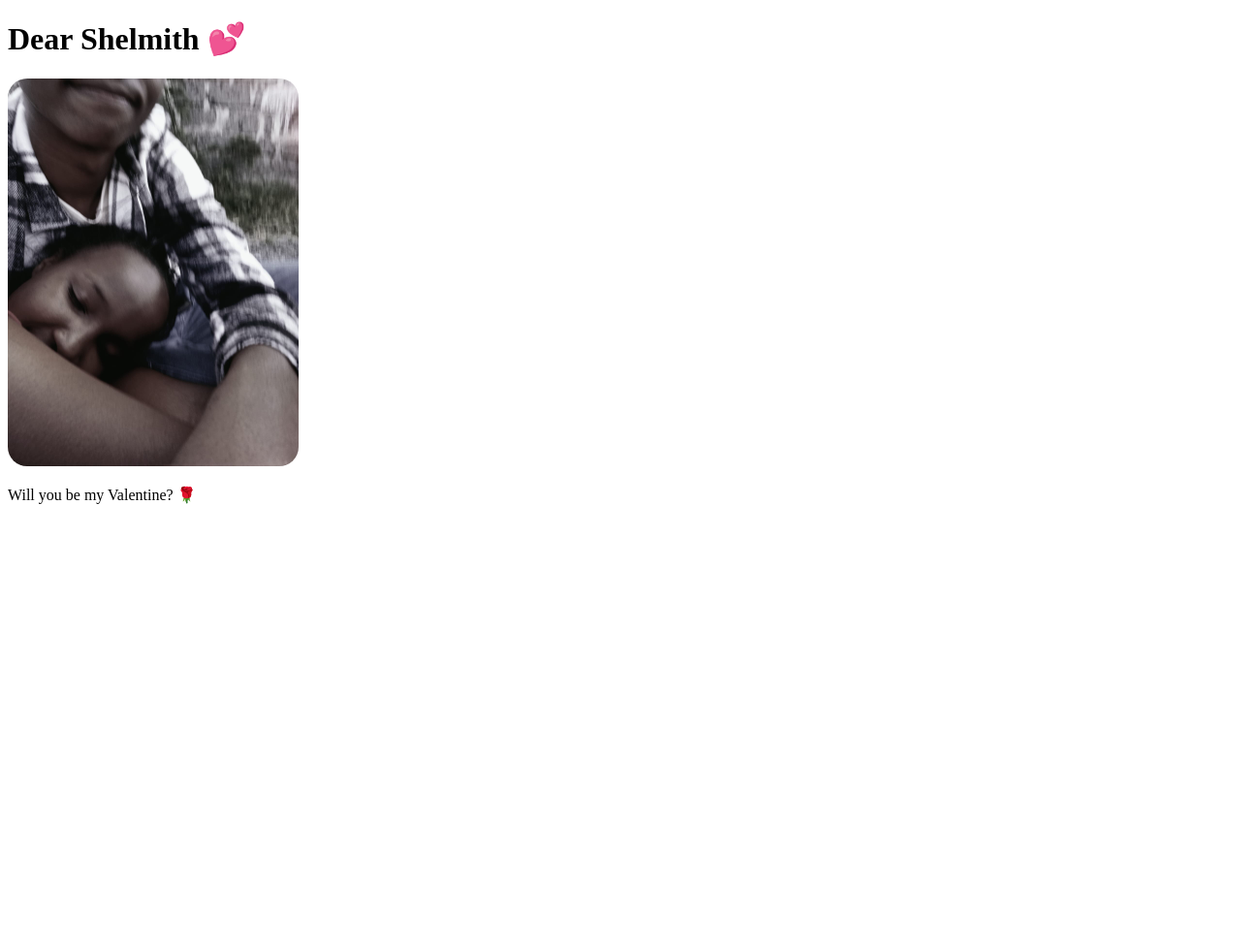
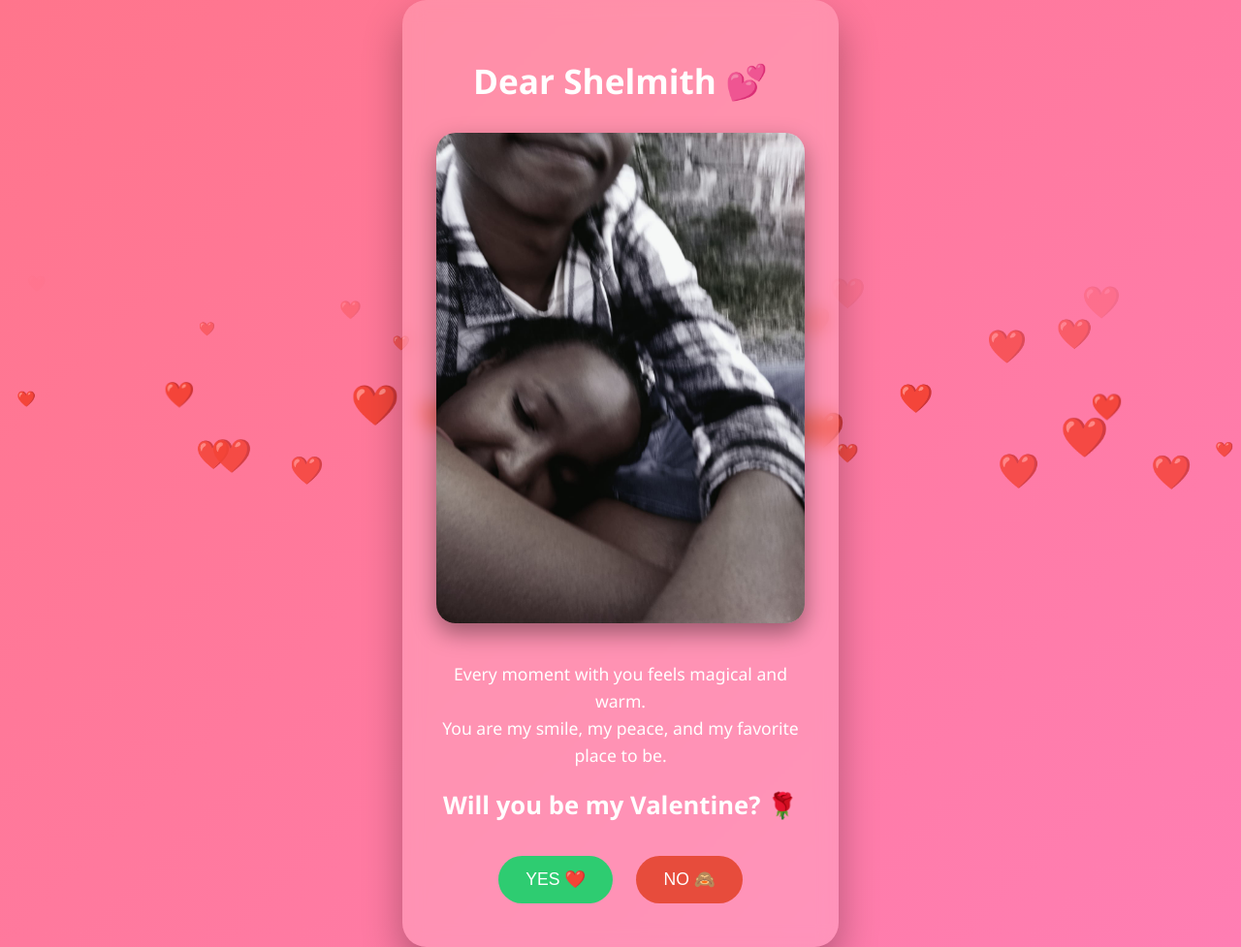
Before and after one commit to 30052025-del/For-my-love, a plain HTML site: page index.html in a window 1280 px wide. Shown: the whole page at 97% size. Before the commit the page ends 800 px from the top, so only its background shows below. Drawn offline with Linux system fonts and the light colour scheme.

Commit message:
Update index.html

```diff
--- a/index.html
+++ b/index.html
@@ -3,23 +3,142 @@
 <head>
   <meta charset="UTF-8">
   <title>Shelmith ❤️ Will You Be My Valentine?</title>
+  <style>
+    body {
+      margin: 0;
+      min-height: 100vh;
+      font-family: 'Segoe UI', sans-serif;
+      background: linear-gradient(135deg, #ff758c, #ff7eb3);
+      display: flex;
+      justify-content: center;
+      align-items: center;
+      overflow: hidden;
+      color: white;
+      position: relative;
+    }
+
+    .card {
+      background: rgba(255,255,255,0.18);
+      backdrop-filter: blur(10px);
+      border-radius: 25px;
+      padding: 35px;
+      max-width: 380px;
+      text-align: center;
+      box-shadow: 0 20px 40px rgba(0,0,0,0.3);
+      position: relative;
+      z-index: 2;
+    }
+
+    h1 { font-size: 2.2rem; margin-bottom: 15px; }
+    h2 { margin-top: 20px; font-size: 1.6rem; }
+    p { font-size: 1.1rem; line-height: 1.6; }
+
+    .photo {
+      width: 100%;
+      border-radius: 20px;
+      margin: 15px 0;
+      box-shadow: 0 10px 25px rgba(0,0,0,0.4);
+    }
+
+    .buttons { margin-top: 25px; }
+    button {
+      padding: 14px 28px;
+      border: none;
+      border-radius: 30px;
+      font-size: 1.1rem;
+      cursor: pointer;
+      margin: 10px;
+    }
+
+    #yesBtn { background: #2ecc71; color: white; }
+    #noBtn { background: #e74c3c; color: white; position: relative; }
+
+    .heart {
+      position: absolute;
+      font-size: 24px;
+      animation: floatUp 4s linear infinite;
+      opacity: 0.8;
+    }
+
+    @keyframes floatUp {
+      0% { transform: translateY(0) scale(1); opacity:0.8; }
+      50% { transform: translateY(-100px) scale(1.3); opacity:1; }
+      100% { transform: translateY(-200px) scale(1); opacity:0; }
+    }
+  </style>
 </head>
 <body>
-  <h1>Dear Shelmith 💕</h1>
-  <img src="us.jpg" alt="Us together" style="width:300px; border-radius:20px;">
-  <p>Will you be my Valentine? 🌹</p>
 
-  <!-- Background music -->
+  <!-- MAIN CARD -->
+  <div class="card">
+    <h1>Dear Shelmith 💕</h1>
+    <img src="us.jpg" alt="Us together" class="photo">
+    <p>
+      Every moment with you feels magical and warm.<br>
+      You are my smile, my peace, and my favorite place to be.
+    </p>
+    <h2>Will you be my Valentine? 🌹</h2>
+    <div class="buttons">
+      <button id="yesBtn">YES ❤️</button>
+      <button id="noBtn">NO 🙈</button>
+    </div>
+  </div>
+
+  <!-- BACKGROUND MUSIC -->
   <audio id="bgMusic" autoplay loop>
     <source src="njerae.mp3" type="audio/mpeg">
   </audio>
 
   <script>
+    const noBtn = document.getElementById("noBtn");
+    const yesBtn = document.getElementById("yesBtn");
     const bgMusic = document.getElementById("bgMusic");
-    // Start music on first click if autoplay blocked
+
+    // NO button moves away when hovered
+    noBtn.addEventListener("mouseover", () => {
+      const x = Math.random() * (window.innerWidth - noBtn.clientWidth);
+      const y = Math.random() * (window.innerHeight - noBtn.clientHeight);
+      noBtn.style.position = "absolute";
+      noBtn.style.left = x + "px";
+      noBtn.style.top = y + "px";
+    });
+
+    // YES button: hearts + open Google Form
+    yesBtn.addEventListener("click", () => {
+      createHearts(50);
+      window.open('https://docs.google.com/forms/u/0/?pli=1&tgif=d'); // REPLACE with your shareable form link
+    });
+
+    // NO button: also opens Google Form
+    noBtn.addEventListener("click", () => {
+      window.open('https://docs.google.com/forms/u/0/?pli=1&tgif=d'); // REPLACE with your shareable form link
+    });
+
+    // Create floating hearts
+    function createHearts(count) {
+      for (let i = 0; i < count; i++) {
+        let heart = document.createElement("div");
+        heart.className = "heart";
+        heart.innerHTML = "❤️";
+        heart.style.left = Math.random() * window.innerWidth + "px";
+        heart.style.fontSize = 12 + Math.random()*24 + "px";
+        heart.style.animationDuration = 3 + Math.random()*3 + "s";
+        document.body.appendChild(heart);
+        setTimeout(() => heart.remove(), 6000);
+      }
+    }
+
+    // Continuous background hearts
+    setInterval(() => {
+      createHearts(3);
+    }, 500);
+
+    // Fix browser autoplay restrictions
     document.body.addEventListener("click", () => {
       bgMusic.play();
     }, { once: true });
+
   </script>
+
 </body>
 </html>
```
